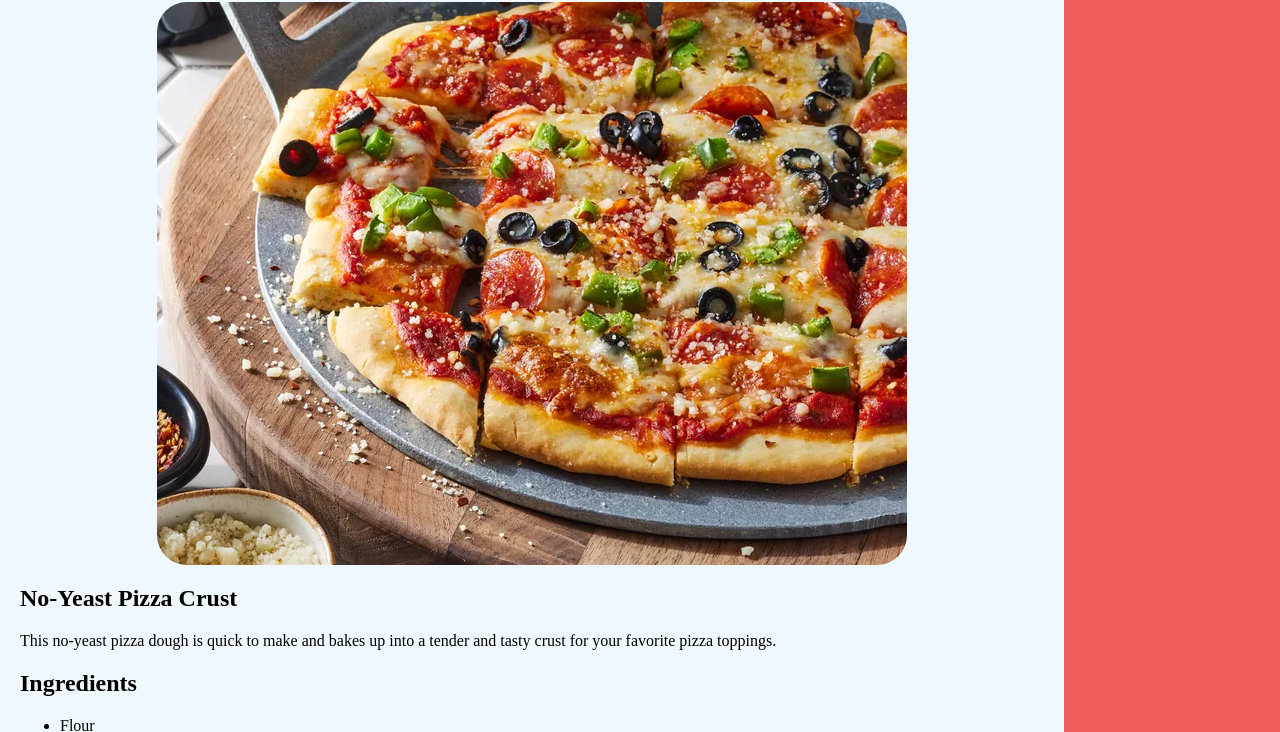
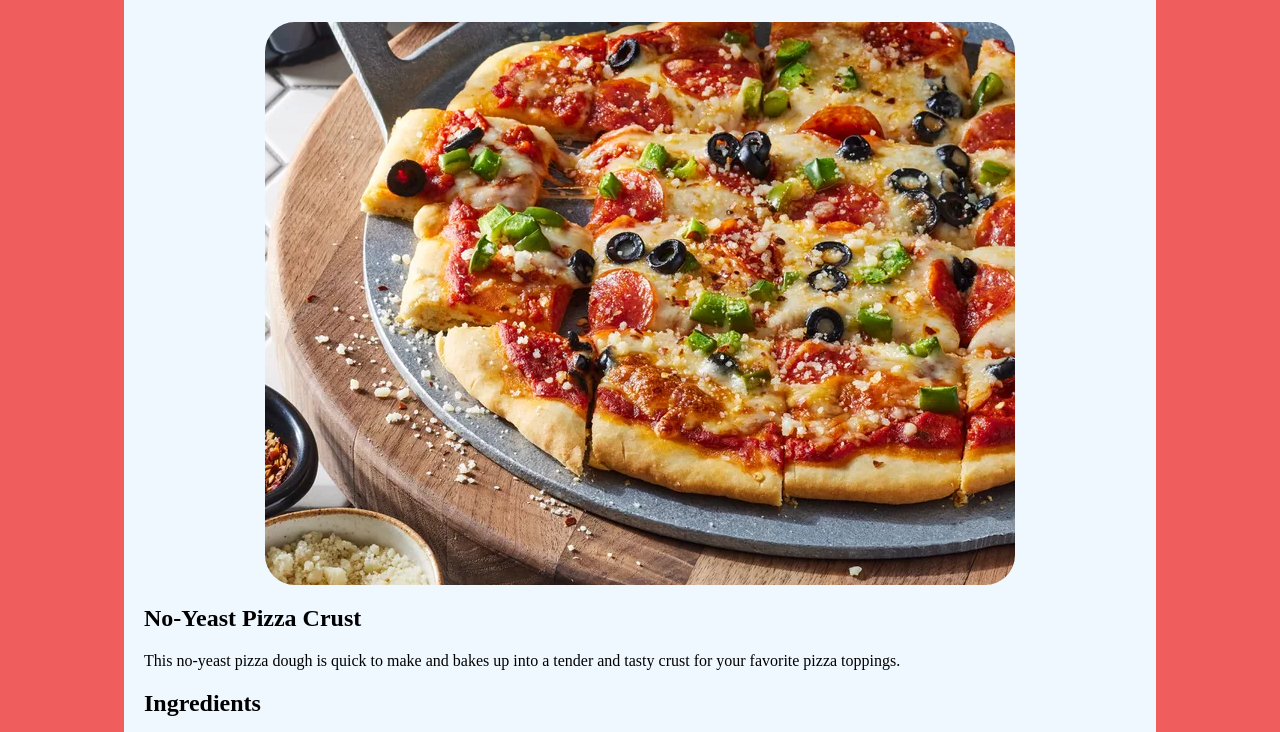
Before and after one commit to Sefhtml/odin-recipes, a plain HTML site: page recipes/pizza.html in a window 1280 px wide. Shown: the part 143-875 px from the top of the page. Drawn offline with Linux system fonts and the light colour scheme.

Commit message:
Update style.css

```diff
--- a/style.css
+++ b/style.css
@@ -1,7 +1,8 @@
 body{
-    margin: 0;
+    margin: 20px;
     padding: 0;
     background-color: rgb(240, 93, 93);
+
 }
 a{
     font-size: 30px;
@@ -20,7 +21,7 @@ img{
 #container{
     width: 80%;
     background-color: aliceblue;
-    margin:0 20ox;
+    margin:0 auto;
     padding: 20px;
 
 }
```
